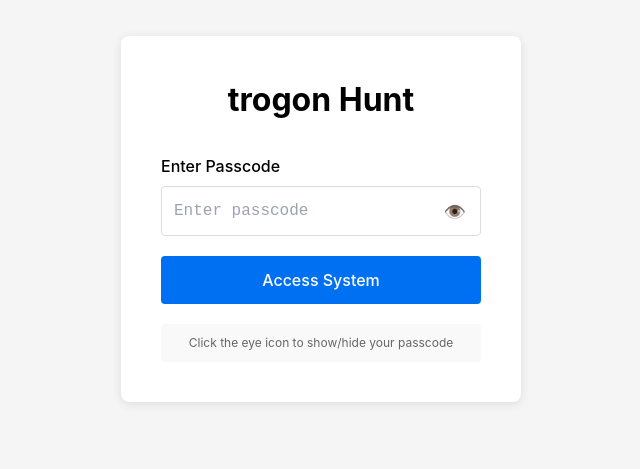
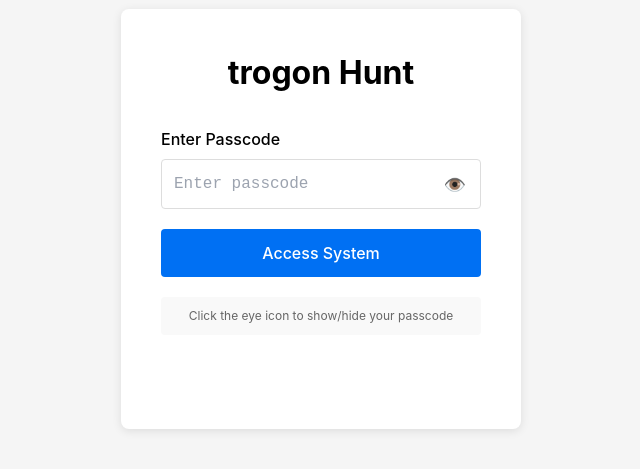
Before and after one commit to TrogonPatent/trogon-monitoring, a React (Vite) app: page / in a window 1280 px wide. Shown: the part 181-650 px from the top of the page, without its empty margins (319-959 px from the left). Built offline with nearby package versions, Linux system fonts and the light colour scheme.

Commit message:
Update AuthGate.jsx

```diff
--- a/src/pages/AuthGate.jsx
+++ b/src/pages/AuthGate.jsx
@@ -62,6 +62,7 @@ export default function AuthGate({ children }) {
 <div style={{
   backgroundColor: 'white',
   padding: '40px',
+    minHeight: '420px',
   borderRadius: '8px',
   boxShadow: '0 2px 10px rgba(0,0,0,0.1)',
   width: '100%',
```
